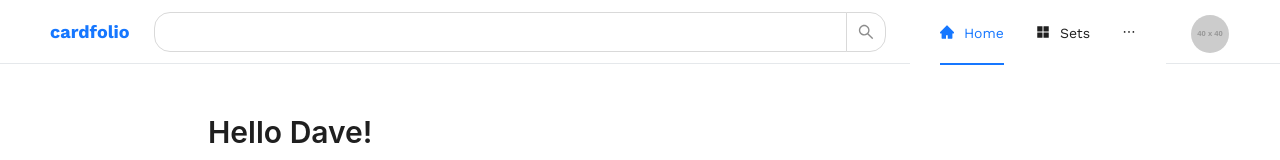
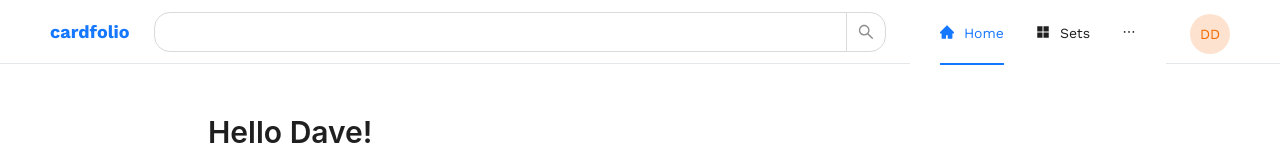
Before and after one commit to derrdavid/cardfolio, a React (Vite) app: page / in a window 1280 px wide. Shown: the top 160 px of the page. Built offline with nearby package versions, Linux system fonts and the light colour scheme; no server answers.

Commit message:
Füge Link zur "Meine Sammlung"-Seite in der Navigation hinzu und verbessere das Styling für das Avatar-Element

```diff
--- a/src/Components/Nav.jsx
+++ b/src/Components/Nav.jsx
@@ -11,14 +11,15 @@ const DashboardHeader = () => {
         <Header style={{ backgroundColor: '#FFFFFF', borderBottom: '1px solid #E5E8EB', position: 'fixed', zIndex: 1, width: '100%', top: 0, left: 0 }}>
             <Flex justify='space-between' align='center' gap='large'>
                 <div style={{ fontSize: 18, fontWeight: 700, fontFamily: 'Work Sans' }}><Link to="/">cardfolio</Link></div>
-                <Search size='large'/>
+                <Search size='large' />
                 <Space size='large'>
                     <Menu mode="horizontal" defaultSelectedKeys={['1']} style={{ borderBottom: 'none', width: '20vw', display: 'flex', justifyContent: 'center' }}>
                         <Menu.Item key="1" icon={<HomeFilled />} ><Link to="/">Home</Link></Menu.Item>
                         <Menu.Item key="2" icon={<AppstoreFilled />}><Link to="/sets">Sets</Link></Menu.Item>
                         <Menu.Item key="3" icon={<OrderedListOutlined />}><Link to="/cards">Cards</Link></Menu.Item>
+                        <Menu.Item key="3" icon={<OrderedListOutlined />}><Link to="/my">MyCollection</Link></Menu.Item>
                     </Menu>
-                    <Avatar src="https://via.placeholder.com/40x40" style={{ width: 40, height: 40 }} />
+                    <Link className='avatarLink' to="/my"><Avatar style={{ width: 40, height: 40, backgroundColor: '#fde3cf', color: '#f56a00' }}>DD</Avatar></Link>
                 </Space>
             </Flex>
         </Header>
--- a/src/index.css
+++ b/src/index.css
@@ -25,3 +25,29 @@
 .card-3d:hover {
   box-shadow: 0 10px 20px rgba(0, 0, 0, 0.2);
 }
+
+/* Bereits vorhandene Stile bleiben unverändert */
+.avatarLink .ant-avatar {
+  overflow: hidden;
+  transition: transform 0.3s ease; /* Box-shadow-Transition entfernt */
+}
+
+/* Neuer Glanz-Effekt */
+.avatarLink .ant-avatar::after {
+  content: "";
+  position: absolute;
+  top: 0;
+  left: -75%;
+  width: 50%;
+  height: 100%;
+  background: linear-gradient(120deg,
+      rgba(255, 255, 255, 0) 0%,
+      rgba(255, 255, 255, 0.6) 50%,
+      rgba(255, 255, 255, 0) 100%);
+  transform: skewX(-25deg);
+  transition: left 0.7s ease;
+}
+
+.avatarLink:hover .ant-avatar::after {
+  left: 125%;
+}
```
Lines whose indentation alone changed are shown as unchanged.
